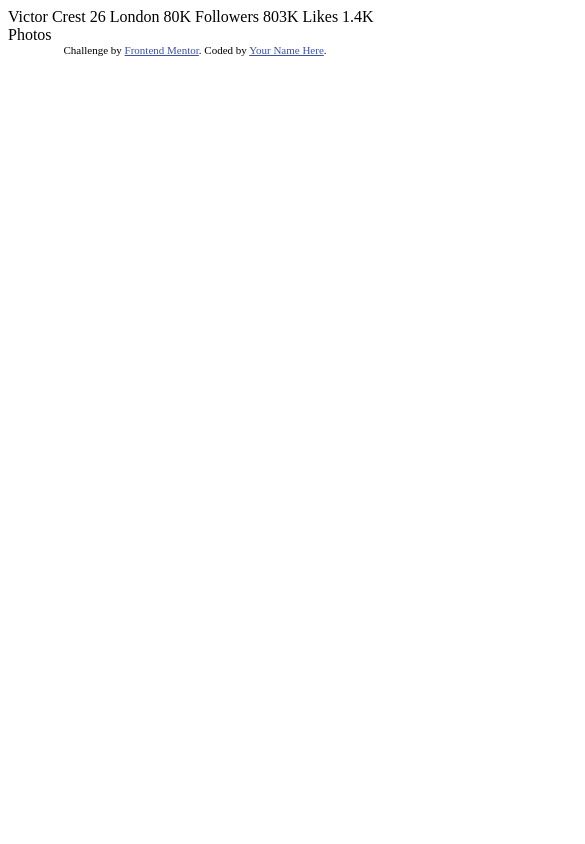
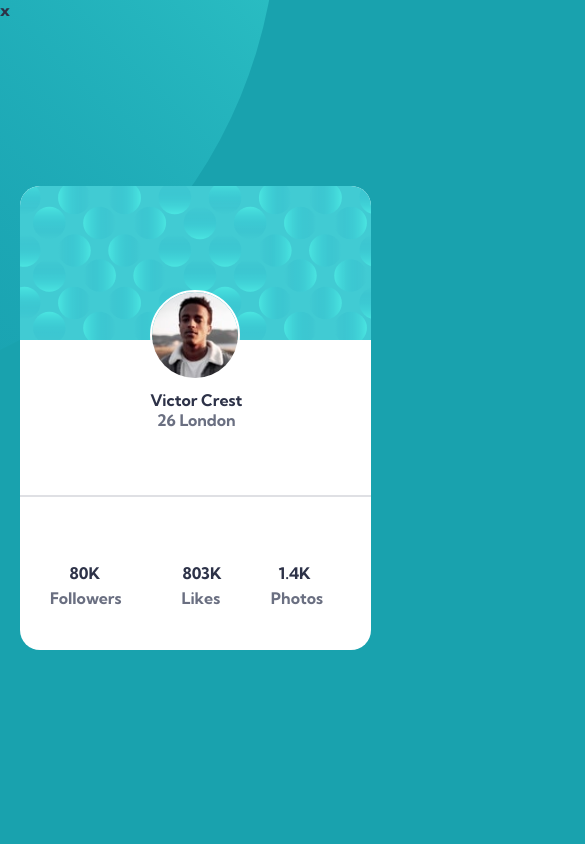
Before and after one commit to Azkanorouzi/User-profile-2, a plain HTML site: page index.html in a window 390 px wide. Shown: the top 844 px of the page, 585 px wide, since content can reach past the window. Drawn offline with Linux system fonts and the light colour scheme.

Commit message:
small screen devices completed

```diff
--- a/index.html
+++ b/index.html
@@ -2,34 +2,56 @@
 <html lang="en">
 <head>
   <meta charset="UTF-8">
-  <meta name="viewport" content="width=device-width, initial-scale=1.0"> <!-- displays site properly based on user's device -->
+  <meta name="viewport" content="width=device-width, initial-scale=1.0">
+  <!-- displays site properly based on user's device -->
 
   <link rel="icon" type="image/png" sizes="32x32" href="./images/favicon-32x32.png">
 
-  <title>Frontend Mentor | Profile card component</title>
-
-  <!-- Feel free to remove these styles or customise in your own stylesheet 👍 -->
-  <style>
-    .attribution { font-size: 11px; text-align: center; }
-    .attribution a { color: hsl(228, 45%, 44%); }
-  </style>
+  <title>Azkanorouzi | Profile card component</title>
+  <link rel="stylesheet" href="style.css">
 </head>
 <body>
-  Victor Crest
-  26
-  London
 
-  80K
-  Followers
 
-  803K
-  Likes
+  <div class="flex-container">
+    <div class="top-container">x
+    <img src="./images/bg-pattern-top.svg" alt="top" class="top-pattern pattern">
+    </div>
+    <div class="card-container">
+      <div class="card">
+      <div class="bg">
+        <img src="./images/image-victor.jpg" alt="victor" class="victor">
+      </div>
 
-  1.4K
-  Photos
-  <div class="attribution">
-    Challenge by <a href="https://www.frontendmentor.io?ref=challenge" target="_blank">Frontend Mentor</a>.
-    Coded by <a href="#">Your Name Here</a>.
-  </div>
+          <div class="victor-t">
+            Victor Crest
+            <span>
+              26
+              London
+            </span>
+          </div>
+          <div class="followers">
+            80K
+            <span> Followers </span>
+          </div>
+          <div class="likes">
+            803K
+            <span> Likes </span>
+          </div>
+          <div class="photos">
+            1.4K
+            <span> Photos </span>
+          </div>
+      </div>
+    </div>
+    </div>
+    <img src="./images/bg-pattern-bottom.svg" alt="bottom" class="pattern bottom-pattern">
+  </section>
+
+
+
+
+
+
 </body>
 </html>
--- /dev/null
+++ b/style.css
@@ -0,0 +1,252 @@
+/* - Family: [Kumbh Sans](https://fonts.google.com/specimen/Kumbh+Sans)
+- Weights: 400, 700
+Dark cyan: hsl(185, 75%, 39%)
+Very dark desaturated blue: hsl(229, 23%, 23%)
+Dark grayish blue: hsl(227, 10%, 46%)
+
+### Neutral
+
+Dark gray: hsl(0, 0%, 59%) */
+@import url('https://fonts.googleapis.com/css2?family=Kumbh+Sans:wght@400;700&display=swap');
+/* defaults */
+body{
+background:hsl(185, 75%, 39%) ;
+width: 100vw;
+height: 100vh;
+overflow: hidden;
+}
+*{
+ margin: 0px;
+ padding: 0px;
+ box-sizing: border-box;
+ color:hsl(229, 23%, 23%) ;
+ font-size: 1rem;
+ font-family: 'Kumbh Sans', sans-serif;
+ font-weight: 700;
+}
+.flex-container{
+ display: grid;
+ justify-content: center;
+ align-items: center;
+ width: 100vw;
+ height: 100vh;
+grid-template-rows: 22vh 55vh 22vh;
+grid-template-columns: 5vw 90vw 5vw;
+}
+/* defaults end */
+
+/* attribution */
+
+/* attribution end */
+
+/* pattern */
+
+.pattern{
+ z-index: -1000;
+}
+.top-pattern{
+ position: relative;
+ right: 700px;
+ bottom: 600px;
+}
+.bottom-pattern{
+ position: relative;
+ right: 200px;
+}
+.bottom-container{
+ grid-row: 3/4;
+ grid-column: 3/4;
+ height: 100%;
+ width: 100%;
+}
+.top-container{
+  grid-row: 1/3;
+ grid-column: 1/3;
+ height: 100%;
+ width: 100%;
+}
+
+/* card */
+.card-container{
+ grid-row: 2/3;
+ grid-column: 2/3;
+  height: 100%;
+ width: 100%;
+ margin-right: 20px;
+}
+.card{
+ background: white;
+ width: 100%;
+ height: 100%;
+ display: grid;
+ grid-template-columns: 1fr 1fr 1fr;
+ grid-template-rows: 1fr 1fr 1fr;
+ grid-row: 100%;
+ grid-column: 33% 33% 33%;
+ background-color:white;
+border-radius: 20px;
+}
+.bg{
+ background:url("./images/bg-pattern-card.svg");
+ grid-row: 1/2;
+ grid-column: 1/-1;
+ display: flex;
+ background-size: cover;
+ width: 100%;
+ height: 100%;
+  justify-content: center;
+  align-items: flex-end;
+  border-top-left-radius: 20px;
+   border-top-right-radius: 20px;
+}
+.bg .victor{
+ border-radius: 50%;
+ width: 90px;
+position: relative;
+top: 40px;
+border: 2px solid white;
+}
+.victor-t{
+grid-row: 2/3;
+grid-column: 2/3;
+text-align: center;
+position: relative;
+top: 50px;
+right: 25px;
+}
+.victor-t span{
+  color: hsl(227, 10%, 46%);
+}
+.followers{
+  grid-row: 3/4;
+  grid-column: 1/2;
+  display: flex;
+  align-items: center;
+  justify-content: center;
+  text-align: center;
+  position: relative;
+padding-left: 50px;
+}
+.followers span{
+    color: hsl(227, 10%, 46%);
+    position: relative;
+    top: 25px;
+    right: 50px;
+}
+.likes{
+  grid-row: 3/4;
+  grid-column: 2/3;
+  display: flex;
+  align-items: center;
+  justify-content: center;
+  text-align: center;
+  position: relative;
+}
+.likes span{
+    color: hsl(227, 10%, 46%);
+    position: relative;
+    top: 25px;
+    right: 40px;
+}
+.photos{
+    grid-row: 3/4;
+  grid-column: 3/4;
+  display: flex;
+  align-items: center;
+  justify-content: center;
+  text-align: center;
+  position: relative;
+}
+.photos span{
+      color: hsl(227, 10%, 46%);
+    position: relative;
+    top: 25px;
+    right: 40px;
+}
+.bg{
+  width:100% ;
+}
+.likes,.followers,.photos{
+  border-top: 2px solid hsla(227, 10%, 46%, 0.212);
+}
+@media screen and (min-width:1440px){
+  .card{
+    width: 350px;
+    height: 400px;
+    margin-left: auto;
+    margin-right: auto;
+  }
+  .top-pattern{
+    position: relative;
+    right: 250px;
+    top: -550px;
+  }
+  .bottom-pattern{
+    position: relative;
+    bottom: 450px;
+    left: 800px;
+  }
+}
+@media screen and (max-height:450px){
+  .card{
+    position: relative;
+    height: 260px;
+  }
+}
+@media screen and (max-height:334px){
+  .card{
+   position: relative;
+   bottom: 50px;
+
+  }
+}
+@media screen and (max-width:354px){
+  .card{
+    width: 250px;
+    margin-left: 10vw;
+  }
+  .bg{
+    width: 250px;
+  }
+  .likes,.followers,.photos{
+    font-size: 15px;
+   position: relative;
+   left: 0px;
+   padding: 0px;
+  }
+  .followers{
+    position: relative;
+    left: 30px;
+  }
+}
+@media screen and (max-width:296px){
+    .card{
+    width: 170px;
+    margin-left: 10vw;
+  }
+  .bg{
+    width: 170px;
+  }
+    .likes,.followers,.photos{
+    font-size: 13px;
+   position: relative;
+   left: 0px;
+   padding: 0px;
+  }
+  .likes span,.followers span,.photos span{
+     font-size: 10px;
+  }
+    .followers{
+    position: relative;
+    left: 30px;
+  }
+}
+  @media  screen and (min-width:1668px) {
+    .bottom-pattern{
+   position: relative;
+   left: 1000px;
+    }
+    .card{
+      width: 760px;
+    }
+  }
```
